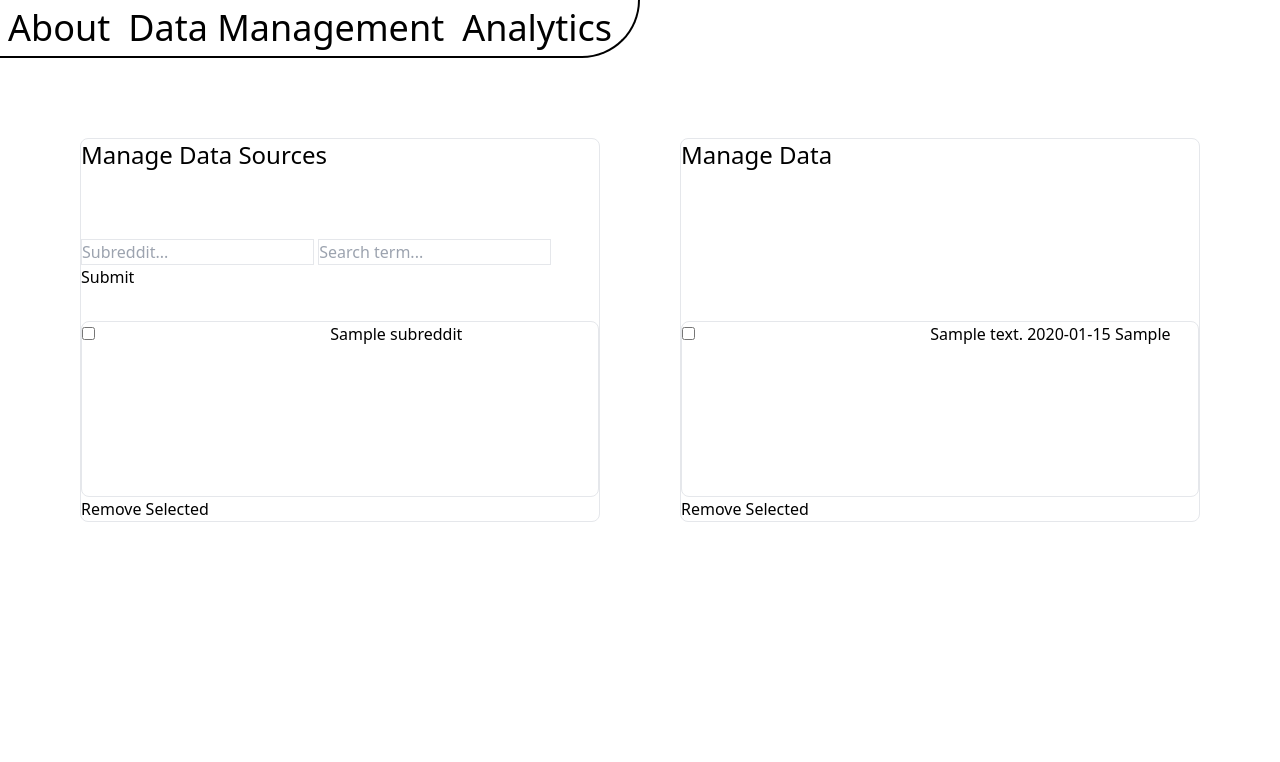
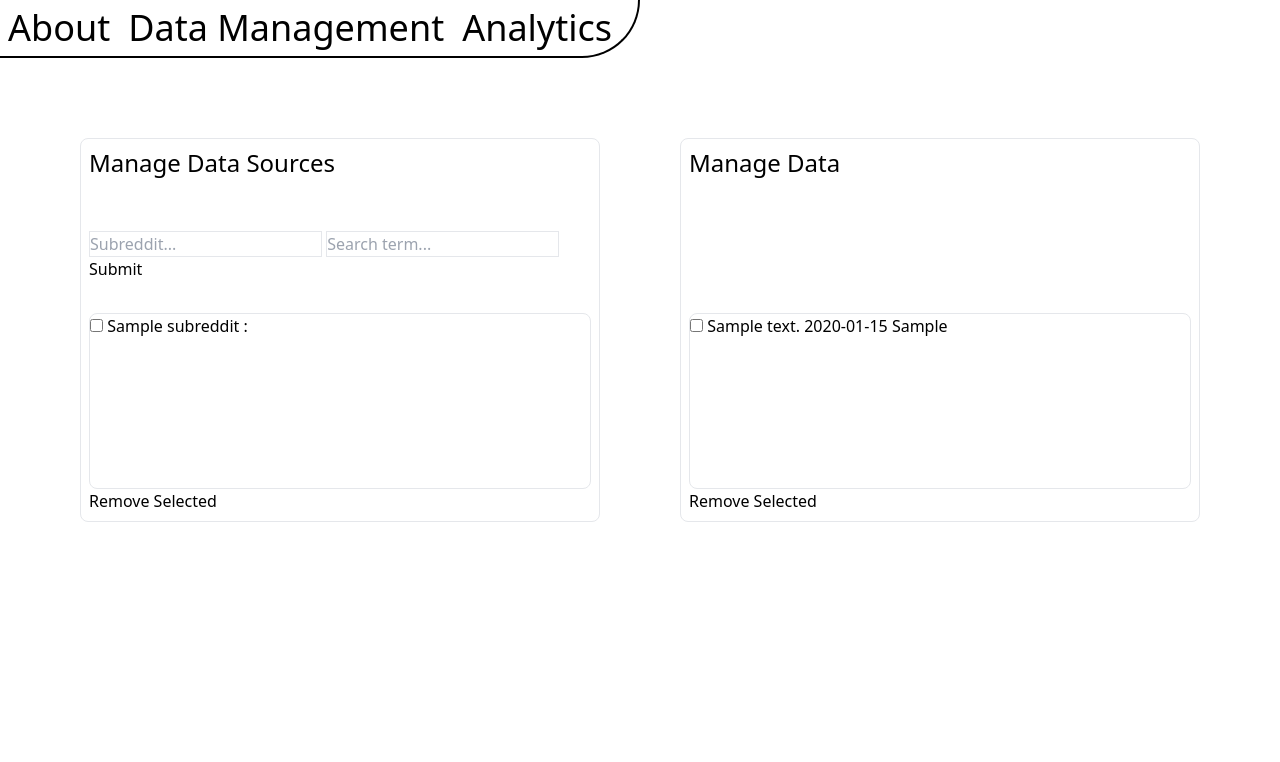
Before and after one commit to casrar/Sentireddit, a Flask app: template src/templates/data_management.html in a window 1280 px wide. Shown: the top 762 px of the page. Run offline with Flask 3, Linux system fonts and the light colour scheme; the template is opened without the code that fills it: most values are stand-ins (such as "Sample title", 1, 10 or a date in 2020); style sheets or scripts are compiled from the project's sources; parts of the project's set-up code (start-up, migrations or seed data) failed here and were passed over.

Commit message:
More UI changes

```diff
--- a/src/templates/analytics.html
+++ b/src/templates/analytics.html
@@ -17,8 +17,8 @@
                     <select name="data-source-selection" id="data-source-selection">
                         {% for item in context['data_sources'] %}
                             <option value="{{ item['id'] }}">
-                                {{ item['search_term'] }}
-                                {{ item['subreddit']}}</option>
+                                {{ item['subreddit']}} : {{ item['search_term'] }}
+                                </option>
                         {% endfor %}
                     </select>
                     <div>
--- a/src/templates/data_management.html
+++ b/src/templates/data_management.html
@@ -7,7 +7,7 @@
 {% endblock %}
 {% block content %}
 <div class="grid grid-cols-2 ">
-    <div class="border flex flex-col rounded-lg h-96 ml-20 mr-10 my-20">
+    <div class="border flex flex-col rounded-lg h-96 ml-20 mr-10 my-20 p-2">
         <div>
             <h3 class="text-2xl">Manage Data Sources</h3>
         </div>
@@ -25,9 +25,8 @@
                     <div class="h-44 overflow-y-auto border border-solid rounded-lg">
                         {% for item in context['data_sources'] %}
                             <label>
-                                <input type="checkbox" name="selected-data" value="{{ item.id }}"><input/>
-                                {{ item['search_term'] }}
-                                {{ item['subreddit'] }}
+                                <input type="checkbox" name="selected-data" value="{{ item.id }}">
+                                {{ item['subreddit'] }} : {{ item['search_term'] }}
                             </label>
                             <br/>
                         {% endfor %}
@@ -36,7 +35,7 @@
             </form>
         </div>
     </div>
-    <div class="border flex flex-col rounded-lg h-96 ml-10 mr-20 my-20">
+    <div class="border flex flex-col rounded-lg h-96 ml-10 mr-20 my-20 p-2">
         <h3 class="text-2xl">Manage Data</h3>
         <div class="mt-auto">
             <form action="/data_management" method="POST">
@@ -44,7 +43,7 @@
                 <div class="h-44 overflow-y-auto border border-solid rounded-lg">
                     {% for item in context['data'] %}
                         <label>
-                            <input type="checkbox" name="selected-data" value="{{ item.id }}"><input/>
+                            <input type="checkbox" name="selected-data" value="{{ item.id }}">
                             {{ item['body'] }}
                             {{ item['sentiment'] }}
                             {{ item['data_source'] }}
```
